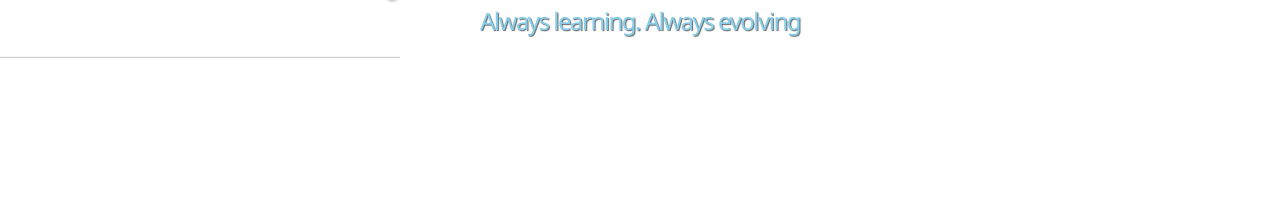
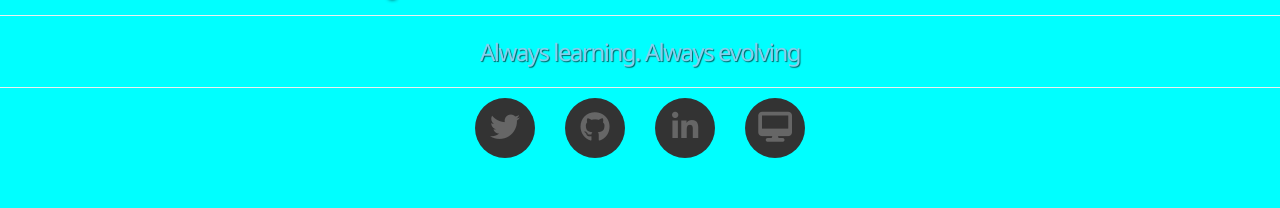
Before and after one commit to siphera/portf, a plain HTML site: page index.html in a window 1280 px wide. Shown: the part 549-757 px from the top of the page. Drawn offline with nearby package versions, Linux system fonts and the light colour scheme.

Commit message:
added glow effect on social buttons

```diff
--- a/css/style.css
+++ b/css/style.css
@@ -54,13 +54,14 @@ body {
   }
 }
 
-.cover {
+.intro-message {
     padding-top: 50px;
     padding-bottom: 50px;
     text-align: center;
-    background-image: url("https://image.ibb.co/e8hfO8/notebook_1280538_1920.jpg") no-repeat center center fixed;
+/*    background-image: url("https://image.ibb.co/e8hfO8/notebook_1280538_1920.jpg") no-repeat center center fixed;*/
+    background-color: aqua;
     background-size: cover;
-    height: 855px;
+    height: 800px;
 }
 
 .intro-message {
@@ -81,11 +82,13 @@ body {
     color: skyblue;
 }
 
+/*
 .intro-divider {
     width: 400px;
     border-top: 1px solid #f8f8f8;
     border-bottom: 1px solid rgba(0,0,0,0.2);
 }
+*/
 
 .intro-message img {
     position: relative;
@@ -125,3 +128,59 @@ body {
     margin-left: 10px;
     margin-right: 10px;
 }
+
+
+
+ul {
+    margin: 0;
+    padding: 0;
+    display: flex;
+    position: absolute;
+    left: 50%;
+    transform: translate(-50%, -50%);
+}
+
+ul li {
+    padding-top: 40px;
+    list-style: none;
+    margin: 0 15px;
+}
+
+ul li a {
+    position: relative;
+    display: block;
+    width: 60px;
+    height: 60px;
+    text-align: center;
+    line-height: 60px;
+    background: #333;
+    border-radius: 50%;
+    font-size: 30px;
+    color: #666;
+    transition: .5s;
+}
+
+ul li a:before {
+    content: '';
+    position: absolute;
+    top: 0;
+    left: 0;
+    width: 100%;
+    height: 100%;
+    border-radius: 50%;
+    background: #ffee10;
+    transition: .5s;
+    transform: scale(.9);
+    z-index: -1;
+}
+
+ul li a:hover:before {
+    transform: scale(1.1);
+    box-shadow: 0 0 15px #ffee10;
+}
+
+ul li a:hover {
+    color: #ffee10;
+    box-shadow: 0 0 5px #ffee10;
+    text-shadow: 0 0 5px #ffee10;
+}
--- a/index.html
+++ b/index.html
@@ -33,8 +33,28 @@
                 <img src="images/pic-port1.png" id="photo2" alt="my picture" height="400" width="400"/>
                 <img src="images/pic-port1.png" id="photo3" alt="my picture" height="400" width="400"/>
                 <h1>Siphenkosi Salman</h1>
+
+                <hr class="intro-divider">
                 <h3 class="animated slideInLeft slogan">Always learning. Always evolving</h3>
                 <hr class="intro-divider">
+
+                <ul class="list-inline intro-social-buttons">
+                    <li>
+                        <a href="https://twitter.com/salman_IV?lang=en-gb" target="_blank" class=""><i class="fa fa-twitter fa-fw"></i></a>
+                    </li>
+
+                    <li>
+                        <a href="https://github.com/siphera" target="_blank" class=""><i class="fa fa-github fa-fw"></i></a>
+                    </li>
+
+                    <li>
+                        <a href="https://www.linkedin.com/in/siphenkosi-salman-18570715a/" target="_blank" class=""><i class="fa fa-linkedin fa-fw"></i></a>
+                    </li>
+
+                    <li>
+                        <a href="https://drive.google.com/open?id=0B-3A6YZXKpTuR1B2WndiZXkwTzNNeE8xWW04LTdEXzFpdGI4" target="_blank" class=""><i class="fa fa-desktop"></i></a>
+                    </li>
+                </ul>
             </div>
         </div>
         </div>
```
